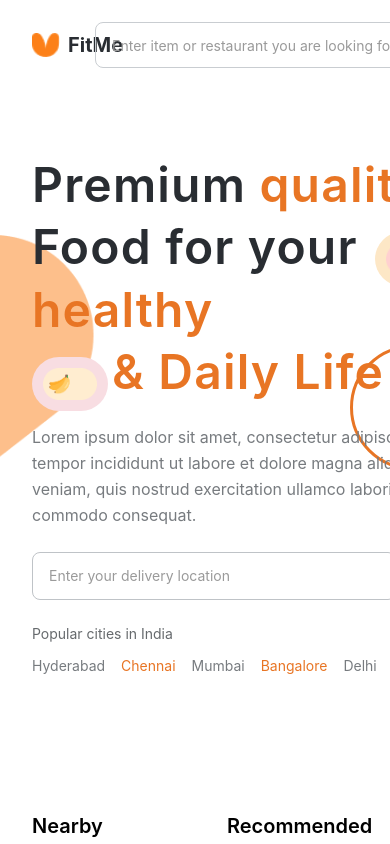
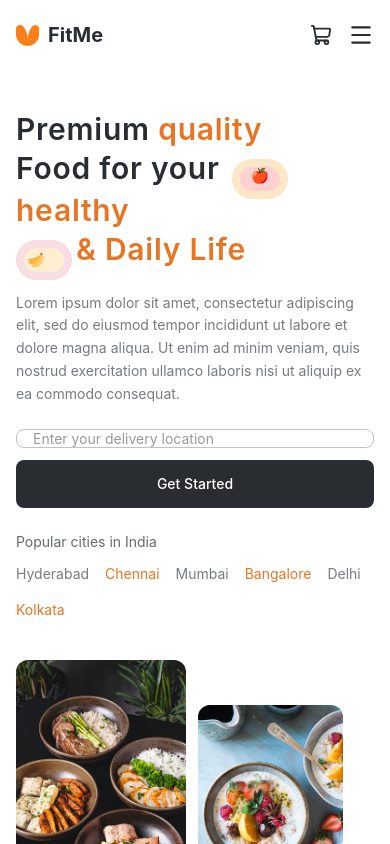
Before and after one commit to Izick7/FitMe-Final-Project-Advanced, a React (Vite) app: page /homepage in a window 390 px wide. Shown: the top 844 px of the page. Built offline with nearby package versions, Linux system fonts and the light colour scheme.

Commit message:
Improve Navbar and HeroSection Responsiveness

```diff
--- a/src/components/HeroSection.jsx
+++ b/src/components/HeroSection.jsx
@@ -10,38 +10,38 @@ function HeroSection() {
 
   return (
     <section className="relative w-full overflow-hidden bg-[#ffffff]">
-      <div className="pointer-events-none absolute left-0 top-[145px]">
+      <div className="pointer-events-none absolute left-0 top-[145px] hidden md:block">
         <img src={heroBlob} alt="" className="w-[170px] -translate-x-[45%]" />
       </div>
 
-      <div className="pointer-events-none absolute right-[-85px] top-[255px] h-[125px] w-[125px] rounded-full border-[3px] border-[#e87524]" />
+      <div className="pointer-events-none absolute right-[-85px] top-[255px] h-[125px] w-[125px] rounded-full border-[3px] border-[#e87524] hidden md:block" />
 
-      <div className="relative mx-auto flex w-full max-w-[1280px] items-center gap-16 px-8 pb-24 pt-16">
+      <div className="relative mx-auto flex w-full max-w-[1280px] flex-col lg:flex-row items-center gap-10 lg:gap-16 px-4 sm:px-8 pb-16 lg:pb-24 pt-10 lg:pt-16">
 
-        <div className="w-[560px] shrink-0">
-          <h1 className="text-5xl font-semibold leading-[1.3] tracking-wide text-[#292d32]">
+        <div className="w-full lg:w-[560px] shrink-0">
+          <h1 className="text-3xl sm:text-4xl lg:text-5xl font-semibold leading-[1.3] tracking-wide text-[#292d32]">
             Premium <span className="text-[#e87524]">quality</span>
             <br />
             Food for your{" "}
-            <span className="mx-1 inline-flex h-[54px] w-[76px] translate-y-2 items-center justify-center rounded-full bg-[#fde7c6] align-middle">
-              <img src={heroIcon2} alt="Banana" className="h-8 w-auto object-contain" />
+            <span className="mx-1 inline-flex h-[40px] w-[56px] lg:h-[54px] lg:w-[76px] translate-y-2 items-center justify-center rounded-full bg-[#fde7c6] align-middle">
+              <img src={heroIcon2} alt="Banana" className="h-6 lg:h-8 w-auto object-contain" />
             </span>
             <span className="text-[#e87524]">healthy</span>
             <br />
-            <span className="mr-1 inline-flex h-[54px] w-[76px] translate-y-2 items-center justify-center rounded-full bg-[#f8dde2] align-middle">
-              <img src={heroIcon1} alt="Tomato" className="h-8 w-auto object-contain" />
+            <span className="mr-1 inline-flex h-[40px] w-[56px] lg:h-[54px] lg:w-[76px] translate-y-2 items-center justify-center rounded-full bg-[#f8dde2] align-middle">
+              <img src={heroIcon1} alt="Tomato" className="h-6 lg:h-8 w-auto object-contain" />
             </span>
             <span className="text-[#e87524]">& Daily Life</span>
           </h1>
 
-          <p className="mt-5 max-w-xl text-base leading-relaxed text-[#777b7f]">
+          <p className="mt-5 max-w-xl text-sm sm:text-base leading-relaxed text-[#777b7f]">
             Lorem ipsum dolor sit amet, consectetur adipiscing elit, sed do
             eiusmod tempor incididunt ut labore et dolore magna aliqua. Ut enim
             ad minim veniam, quis nostrud exercitation ullamco laboris nisi ut
             aliquip ex ea commodo consequat.
           </p>
 
-          <div className="mt-6 flex w-[500px] items-center gap-3">
+          <div className="mt-6 flex w-full max-w-[500px] flex-col sm:flex-row items-stretch sm:items-center gap-3">
             <input
               type="text"
               placeholder="Enter your delivery location"
@@ -54,7 +54,7 @@ function HeroSection() {
 
           <div className="mt-6 flex flex-col items-start gap-3 text-sm">
             <span className="text-[#666a6d]">Popular cities in India</span>
-            <div className="flex gap-4">
+            <div className="flex flex-wrap gap-4">
               {cities.map((city, index) => (
                 <span
                   key={city}
@@ -71,14 +71,14 @@ function HeroSection() {
           </div>
         </div>
 
-        <div className="relative flex flex-1 items-center gap-6">
-          <div className="h-[440px] w-[260px] shrink-0 overflow-hidden rounded-xl">
+        <div className="relative flex w-full lg:flex-1 items-center gap-3 sm:gap-6 overflow-x-auto lg:overflow-visible">
+          <div className="h-[280px] sm:h-[360px] lg:h-[440px] w-[170px] sm:w-[210px] lg:w-[260px] shrink-0 overflow-hidden rounded-xl">
             <img src={heroImage1} alt="Healthy food" className="h-full w-full object-cover" />
           </div>
-          <div className="h-[300px] w-[220px] shrink-0 overflow-hidden rounded-xl">
+          <div className="h-[190px] sm:h-[250px] lg:h-[300px] w-[145px] sm:w-[180px] lg:w-[220px] shrink-0 overflow-hidden rounded-xl">
             <img src={heroImage2} alt="Healthy food" className="h-full w-full object-cover" />
           </div>
-          <div className="h-[300px] w-[220px] shrink-0 overflow-hidden rounded-l-xl">
+          <div className="h-[190px] sm:h-[250px] lg:h-[300px] w-[145px] sm:w-[180px] lg:w-[220px] shrink-0 overflow-hidden rounded-l-xl hidden sm:block">
             <img src={heroImage3} alt="" className="h-full w-full object-cover" />
           </div>
         </div>
--- a/src/components/Navbar.jsx
+++ b/src/components/Navbar.jsx
@@ -1,35 +1,98 @@
-import { Link } from "react-router-dom";
+import { Link, useNavigate } from "react-router-dom";
 import { useCart } from "../context/CartContext";
 import myLogo from "../assets/images/Logo.png";
 import { useState } from "react";
-import { useNavigate } from "react-router-dom";
+import { Search, Menu, X, ShoppingCart } from "lucide-react";
+
 function Navbar() {
   const { cart } = useCart();
   const itemCount = cart.reduce((total, item) => total + item.qty, 0);
   const [query, setQuery] = useState("");
+  const [menuOpen, setMenuOpen] = useState(false);
   const navigate = useNavigate();
 
   function handleSearch(e) {
     if (e.key === "Enter" && query.trim() !== "") {
       navigate(`/searchResults?q=${query}`);
+      setMenuOpen(false);
     }
   }
 
   function handleSignin() {
     navigate("/login");
+    setMenuOpen(false);
   }
 
   return (
-    <nav className="w-full bg-[#ffffff]">
-      <div className="mx-auto flex h-[90px] max-w-[1280px] items-center justify-between px-8">
-        <Link to="/homepage">
+    <nav className="w-full bg-[#ffffff] relative z-50">
+      <div className="mx-auto flex h-[70px] sm:h-[90px] max-w-[1280px] items-center justify-between gap-3 px-4 sm:px-8">
+        <Link to="/homepage" className="shrink-0">
           <div className="flex items-center gap-2">
-            <img src={myLogo} alt="FitMe" className="h-[28px] w-[28px] object-contain" />
+            <img src={myLogo} alt="FitMe" className="h-[24px] sm:h-[28px] w-[24px] sm:w-[28px] object-contain" />
             <span className="text-xl font-bold text-[#292D32]">FitMe</span>
           </div>
+        </Link>
 
-        </Link>
-        <div className="flex items-center gap-6">
+        {/* Search - desktop only */}
+        <div className="relative hidden md:block flex-1 max-w-[420px]">
+          <input
+            type="text"
+            value={query}
+            onChange={(e) => setQuery(e.target.value)}
+            onKeyDown={handleSearch}
+            placeholder="Enter item or restaurant you are looking for"
+            className="h-[46px] w-full rounded-lg border border-[#C9CDD1] bg-transparent px-4 pr-12 text-sm text-[#444] outline-none placeholder:text-[#9A9A9A] focus:border-[#AEB3B8]"
+          />
+          <svg className="absolute right-4 top-1/2 h-5 w-5 -translate-y-1/2 text-[#5F6368]" fill="none" stroke="currentColor" viewBox="0 0 24 24">
+            <path strokeLinecap="round" strokeLinejoin="round" strokeWidth="1.5" d="M21 21l-4.35-4.35m1.35-5.15a6.5 6.5 0 11-13 0 6.5 6.5 0 0113 0z" />
+          </svg>
+        </div>
+
+        {/* Desktop right side */}
+        <div className="hidden md:flex items-center gap-6">
+          <Link to="/cart" className="relative flex items-center justify-center text-[#292D32]">
+            <ShoppingCart size={24} />
+            {itemCount > 0 && (
+              <span className="absolute -top-2 -right-2 bg-orange-500 text-white text-xs rounded-full w-4 h-4 flex items-center justify-center">
+                {itemCount}
+              </span>
+            )}
+          </Link>
+
+          <button
+            type="button"
+            className="h-[46px] rounded-lg bg-[#292D32] px-6 text-sm font-medium text-white transition-colors hover:bg-black"
+            onClick={handleSignin}
+          >
+            Sign In
+          </button>
+        </div>
+
+        {/* Mobile: cart + hamburger */}
+        <div className="flex md:hidden items-center gap-4">
+          <Link to="/cart" className="relative flex items-center justify-center text-[#292D32]">
+            <ShoppingCart size={22} />
+            {itemCount > 0 && (
+              <span className="absolute -top-2 -right-2 bg-orange-500 text-white text-xs rounded-full w-4 h-4 flex items-center justify-center">
+                {itemCount}
+              </span>
+            )}
+          </Link>
+
+          <button
+            type="button"
+            onClick={() => setMenuOpen(!menuOpen)}
+            className="text-[#292D32]"
+            aria-label="Toggle menu"
+          >
+            {menuOpen ? <X size={26} /> : <Menu size={26} />}
+          </button>
+        </div>
+      </div>
+
+      {/* Mobile dropdown panel */}
+      {menuOpen && (
+        <div className="md:hidden border-t border-gray-100 bg-white px-4 py-5 space-y-4">
           <div className="relative">
             <input
               type="text"
@@ -37,32 +100,20 @@ function Navbar() {
               onChange={(e) => setQuery(e.target.value)}
               onKeyDown={handleSearch}
               placeholder="Enter item or restaurant you are looking for"
-              className="h-[46px] w-[420px] rounded-lg border border-[#C9CDD1] bg-transparent px-4 pr-12 text-sm text-[#444] outline-none placeholder:text-[#9A9A9A] focus:border-[#AEB3B8]"
+              className="h-[46px] w-full rounded-lg border border-[#C9CDD1] bg-transparent px-4 pr-12 text-sm text-[#444] outline-none placeholder:text-[#9A9A9A]"
             />
+            <Search className="absolute right-4 top-1/2 -translate-y-1/2 text-[#5F6368]" size={18} />
+          </div>
 
-            <svg className="absolute right-4 top-1/2 h-5 w-5 -translate-y-1/2 text-[#5F6368]" fill="none" stroke="currentColor" viewBox="0 0 24 24">
-              <path strokeLinecap="round" strokeLinejoin="round" strokeWidth="1.5" d="M21 21l-4.35-4.35m1.35-5.15a6.5 6.5 0 11-13 0 6.5 6.5 0 0113 0z" />
-            </svg>
-          </div>
-          <Link to="/cart" className="relative flex items-center justify-center text-[#292D32]">
-            <svg className="h-6 w-6" fill="none" stroke="currentColor" viewBox="0 0 24 24">
-              <path strokeLinecap="round" strokeLinejoin="round" strokeWidth="1.5" d="M16 11V7a4 4 0 00-8 0v4M5 9h14l1 12H4L5 9z" />
-            </svg>
-            {itemCount > 0 && (
-              <span className="absolute -top-2 -right-2 bg-orange-500 text-white text-xs rounded-full w-4 h-4 flex items-center justify-center">
-                {itemCount}
-              </span>
-            )}
-          </Link>
-
-          <button type="button" className="h-[46px] rounded-lg bg-[#292D32]
-          px-6 text-sm font-medium text-white
-          transition-colors hover:bg-black
-          "  onClick={handleSignin}>
+          <button
+            type="button"
+            className="w-full h-[46px] rounded-lg bg-[#292D32] text-sm font-medium text-white"
+            onClick={handleSignin}
+          >
             Sign In
           </button>
         </div>
-      </div>
+      )}
     </nav>
   );
 }
```
